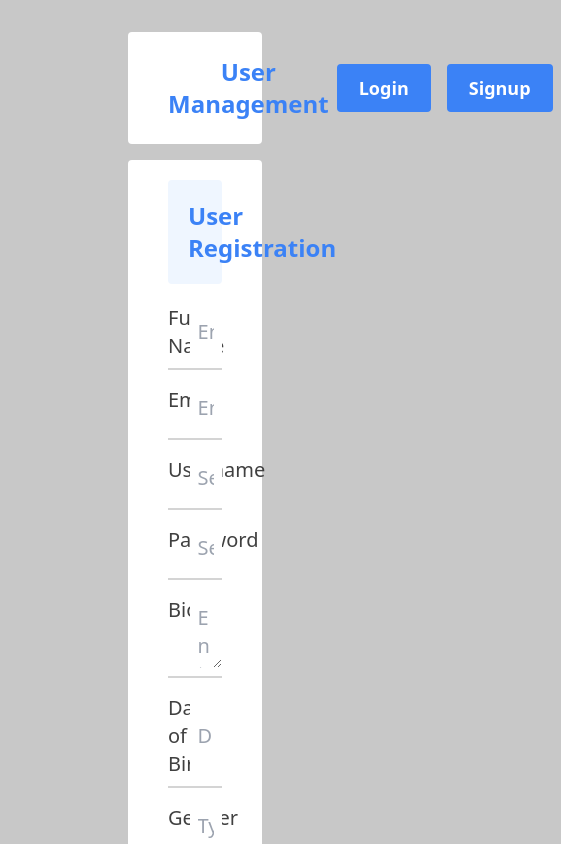
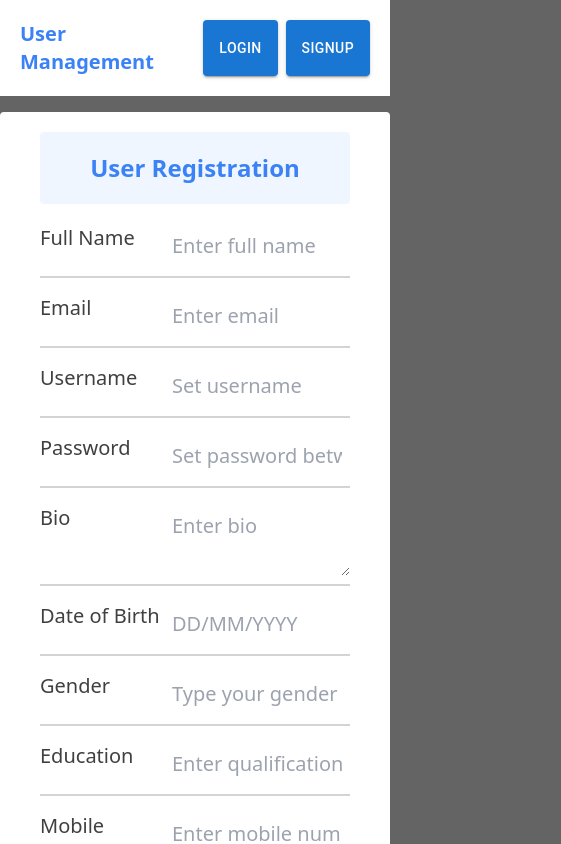
Before and after one commit to OmPrakashMallik2/user-management-client, a React (Create React App) app: page /signup in a window 390 px wide. Shown: the top 844 px of the page, 561 px wide, since content can reach past the window. Built offline with nearby package versions, Linux system fonts and the light colour scheme.

Commit message:
made responsive

```diff
--- a/src/Components/Application.jsx
+++ b/src/Components/Application.jsx
@@ -7,7 +7,7 @@ import Login from './Login';
 
 function Application() {
     return (
-        <div className='mx-32 my-8'>
+        <div className=''>
             <Nav />
             <Routes>
                 <Route path="/" element={<Home />} />
--- a/src/Components/Login.jsx
+++ b/src/Components/Login.jsx
@@ -1,3 +1,4 @@
+import { Button, TextField } from '@mui/material';
 import axios from 'axios';
 import React, { useState } from 'react';
 
@@ -114,13 +115,16 @@ function Login() {
                 :
                 (<div className='mt-4 rounded p-5 bg-white'>
                     {problem &&
-                        (<h2 className='text-2xl font-bold text-center text-red-500 p-4'>{problem}</h2>)
+                        (<h2 className='text-xl font-bold text-center text-red-500 p-4'>{problem}</h2>)
                     }
-                    <form onSubmit={handleSubmit} className='flex flex-col items-center'>
+                    <form onSubmit={handleSubmit} className='flex flex-col gap-5 items-center'>
                         <h3 className='text-3xl font-bold mb-2 text-neutral-800'>Login</h3>
-                        <input name="username" value={username} onChange={handleChange} type="text" className='m-2 text-xl font-semibold p-3  bg-blue-50 outline-none rounded' placeholder='Username' required />
-                        <input name="password" value={password} onChange={handleChange} type="password" className='m-2 text-xl font-semibold p-3  bg-blue-50 outline-none rounded' placeholder='Password' required />
-                        <button type="submit" className='m-2 text-xl font-semibold px-6 py-3 bg-blue-500 text-white rounded'>Submit</button>
+                        <TextField name="username" value={username} onChange={handleChange} id="outlined-basic" label="username" variant="outlined" />
+                        {/* <input name="username" value={username} onChange={handleChange} type="text" className='m-2 text-xl font-semibold p-3  bg-blue-50 outline-none rounded' placeholder='Username' required /> */}
+                        <TextField name="password" value={password} onChange={handleChange} id="outlined-basic" label="password" variant="outlined" />
+                        {/* <input name="password" value={password} onChange={handleChange} type="password" className='m-2 text-xl font-semibold p-3  bg-blue-50 outline-none rounded' placeholder='Password' required /> */}
+                        {/* <button type="submit" className='m-2 text-xl font-semibold px-6 py-3 bg-blue-500 text-white rounded'>Submit</button> */}
+                        <Button type="submit" variant="contained">Login</Button>
                     </form>
                 </div>)
 
--- a/src/Components/Nav.jsx
+++ b/src/Components/Nav.jsx
@@ -1,13 +1,17 @@
+import { Button } from '@mui/material'
 import React from 'react'
-import { Link } from 'react-router-dom'
+import { Link, useNavigate } from 'react-router-dom'
 
 function Nav() {
+    const navigate = useNavigate();
     return (
-        <div className='bg-white flex items-center justify-between rounded px-10 py-6'>
-            <Link to="/" className='text-center text-2xl font-bold text-blue-500'>User Management</Link>
-            <div className='flex justify-between'>
-                <Link to="/login" className='font-semibold bg-blue-500 border-solid border-2 border-blue-500 px-5 py-2 rounded mx-2 text-lg text-white'>Login</Link>
-                <Link to="/signup" className='font-semibold bg-blue-500 border-solid border-2 border-blue-500 px-5 py-2 rounded mx-2 text-lg text-white'>Signup</Link>
+        <div className='bg-white flex justify-between p-5'>
+            <div className='w-1/2'>
+                <Link to="/" className='text-center text-xl font-bold text-blue-500'>User Management</Link>
+            </div>
+            <div className='w-1/2 flex justify-end gap-2'>
+                <Button onClick={() => navigate('/login')} variant="contained">Login</Button>
+                <Button onClick={() => navigate('/signup')} variant="contained">Signup</Button>
             </div>
         </div>
     )
--- a/src/index.css
+++ b/src/index.css
@@ -1,5 +1,5 @@
 body {
-    background-color: rgb(200, 200, 200);
+    background-color: rgb(100, 100, 100);
 }
 
 
```
